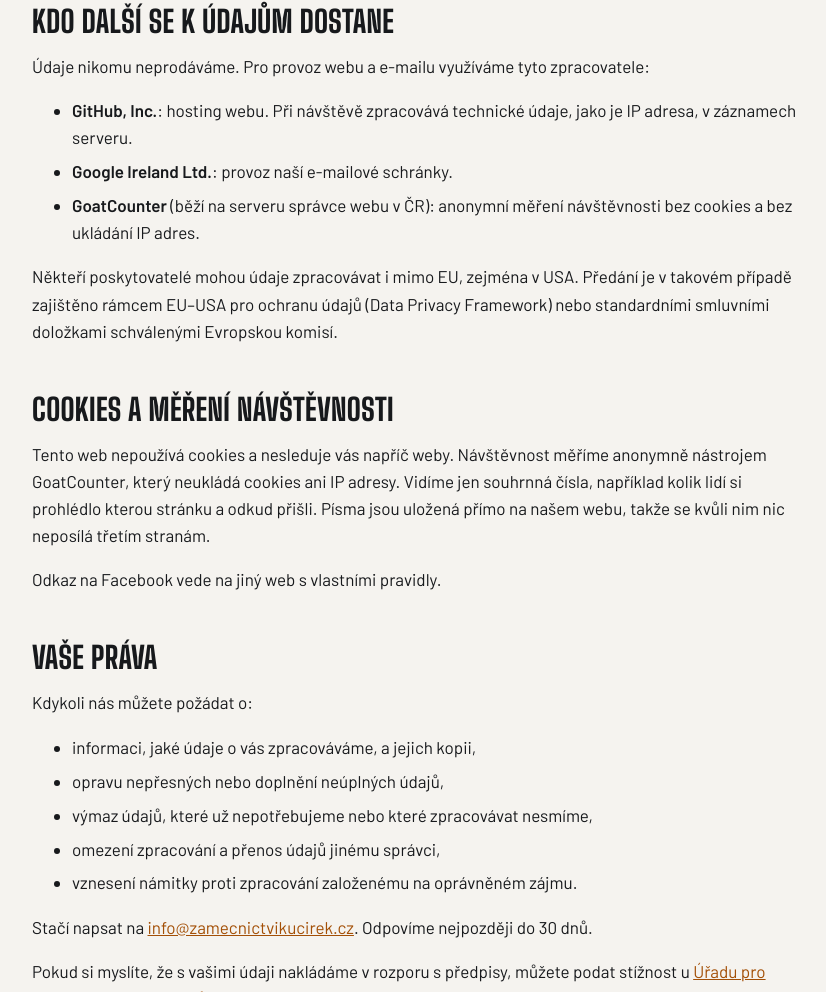
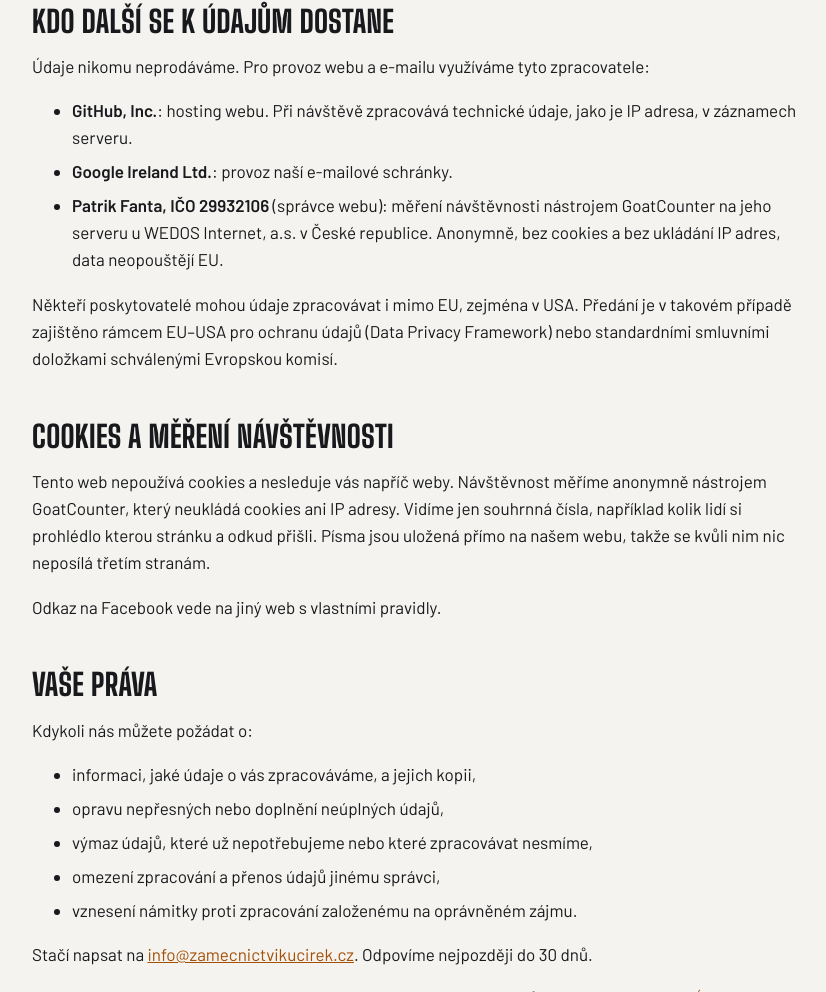
Before and after one commit to patrikfanta-cze/kucirek-web, a plain HTML site: page ochrana-osobnich-udaju.html in a window 1280 px wide. Shown: the part 1351-2343 px from the top of the page, without its empty margins (218-1044 px from the left). Drawn offline with Linux system fonts and the light colour scheme.

Commit message:
Zásady: počítadlo na serveru správce webu v ČR (zpracovatel, umístění dat)
Co-Authored-By: Claude Opus 5.5 <noreply@anthropic.com>

```diff
--- a/ochrana-osobnich-udaju.html
+++ b/ochrana-osobnich-udaju.html
@@ -82,7 +82,7 @@
       <ul>
         <li><strong>GitHub, Inc.</strong>: hosting webu. Při návštěvě zpracovává technické údaje, jako je IP adresa, v záznamech serveru.</li>
         <li><strong>Google Ireland Ltd.</strong>: provoz naší e-mailové schránky.</li>
-        <li><strong>GoatCounter</strong> (běží na serveru správce webu v ČR): anonymní měření návštěvnosti bez cookies a bez ukládání IP adres.</li>
+        <li><strong>Patrik Fanta, IČO 29932106</strong> (správce webu): měření návštěvnosti nástrojem GoatCounter na jeho serveru u WEDOS Internet, a.s. v České republice. Anonymně, bez cookies a bez ukládání IP adres, data neopouštějí EU.</li>
       </ul>
       <p>Někteří poskytovatelé mohou údaje zpracovávat i mimo EU, zejména v USA. Předání je v takovém případě zajištěno rámcem EU–USA pro ochranu údajů (Data Privacy Framework) nebo standardními smluvními doložkami schválenými Evropskou komisí.</p>
     </section>
```
